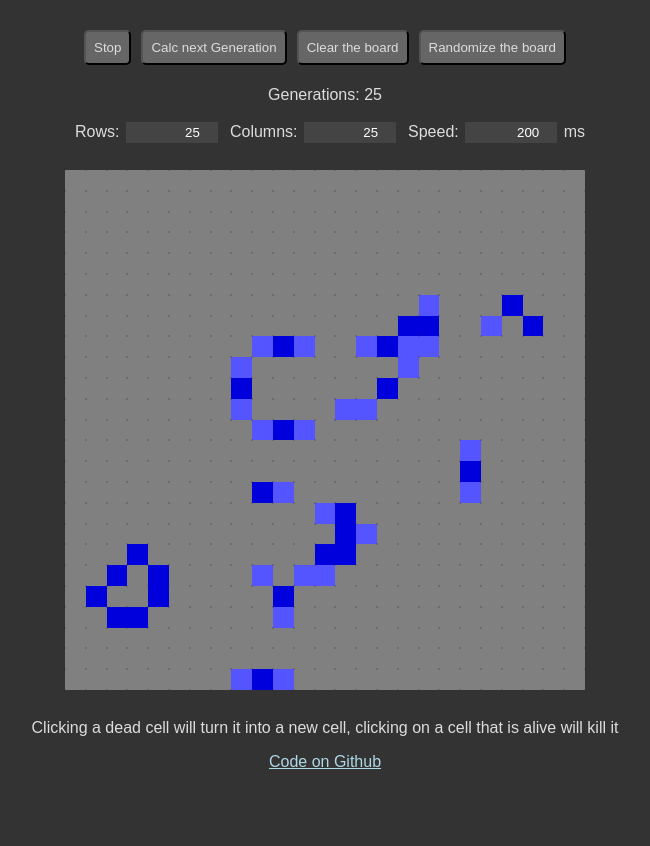
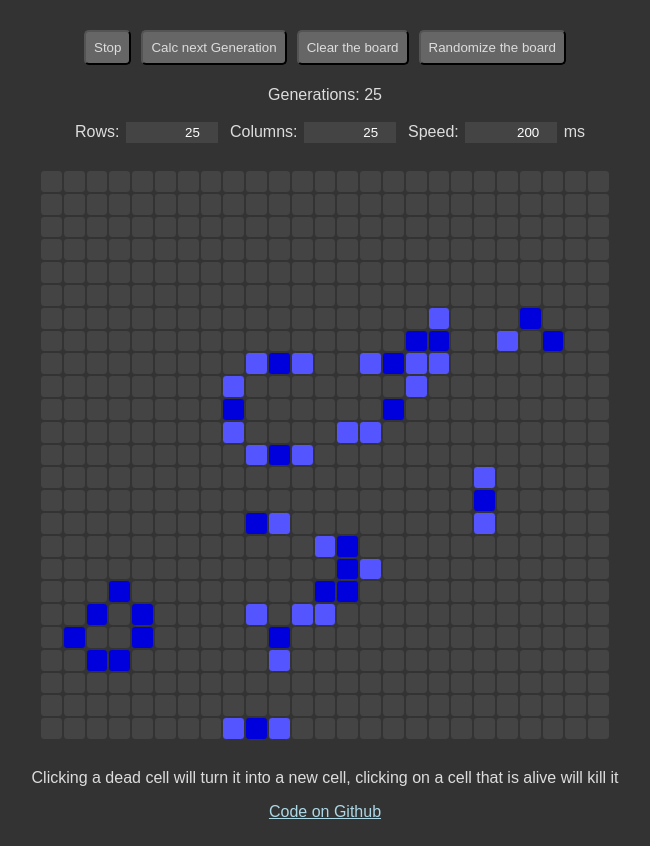
Before and after one commit to rxrossi/FCC-Game-of-Life, a React app: page / in a window 1280 px wide. Shown: the whole page, without its empty margins (315-965 px from the left). Before the commit the page ends 800 px from the top, so only its background shows below. Built offline with nearby package versions, Linux system fonts and the light colour scheme.

Commit message:
improvements to the UI

```diff
--- a/src/index.css
+++ b/src/index.css
@@ -42,19 +42,30 @@ a {
   font-size: 12px;
   text-align: center;
   cursor: pointer;
+	border: 1px solid #333;
+	border-radius: 20%;
   /*transition: 0.5s;*/
 }
 
 .dead {
-  background: gray;
+  background: #444;
+}
+.dead:hover {
+	background: #55e;
 }
 
 .baby {
   background: #55f;
 }
+.baby:hover {
+	background: #66f;
+}
 
 .old {
- background: #00d;
+	background: #00d;
+}
+.old:hover {
+	background: #00e;
 }
 
 .header input {
--- a/src/index.js
+++ b/src/index.js
@@ -188,7 +188,6 @@ import './index.css'
                                         height: (window.innerWidth*0.9) < (window.innerHeight*0.65)
                                         ? (window.innerWidth*0.9/numberOfCols)
                                         : (window.innerHeight * 0.65/numberOfCols),
-                                        borderRadius: 1,
                                         transition: interval/2+'ms'
                                       }}
                                       onClick={ () =>  onCellClick(rowKey, cellKey) }>
```
